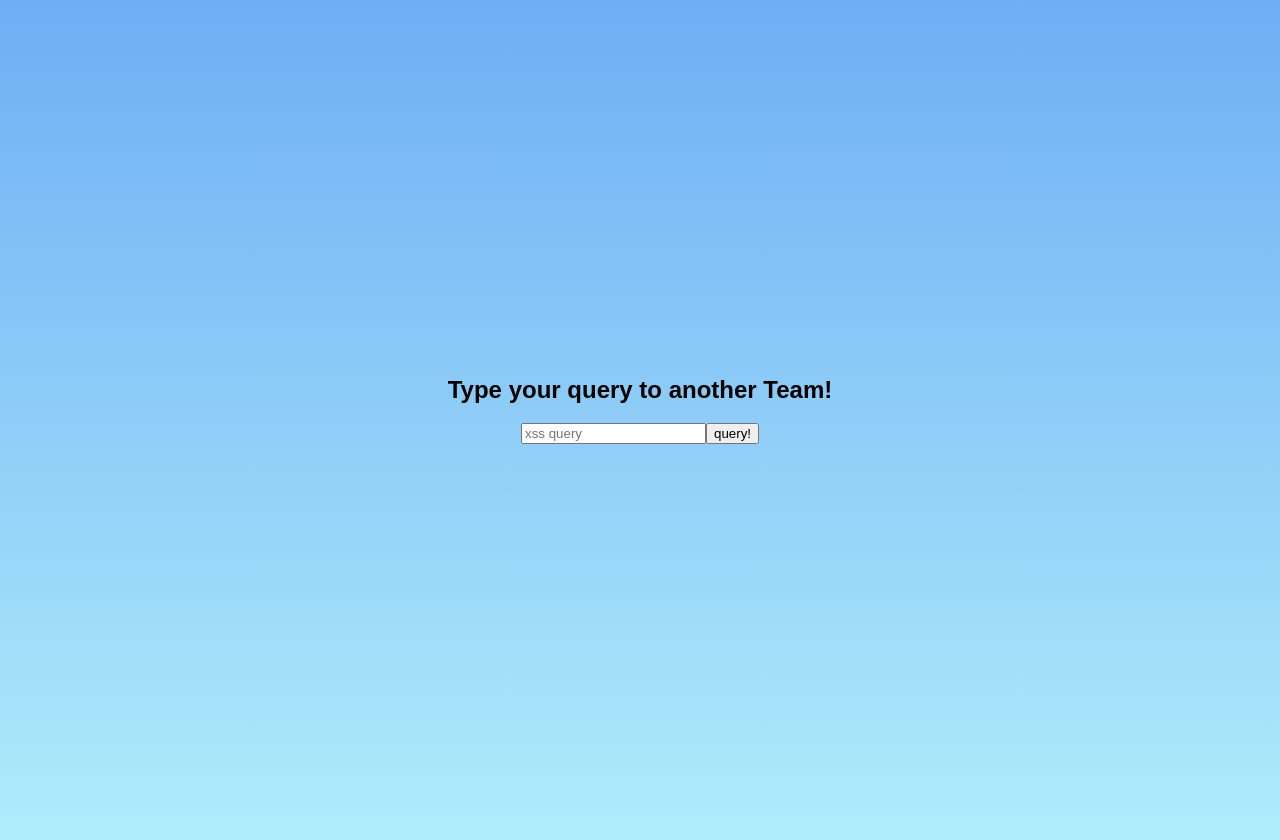
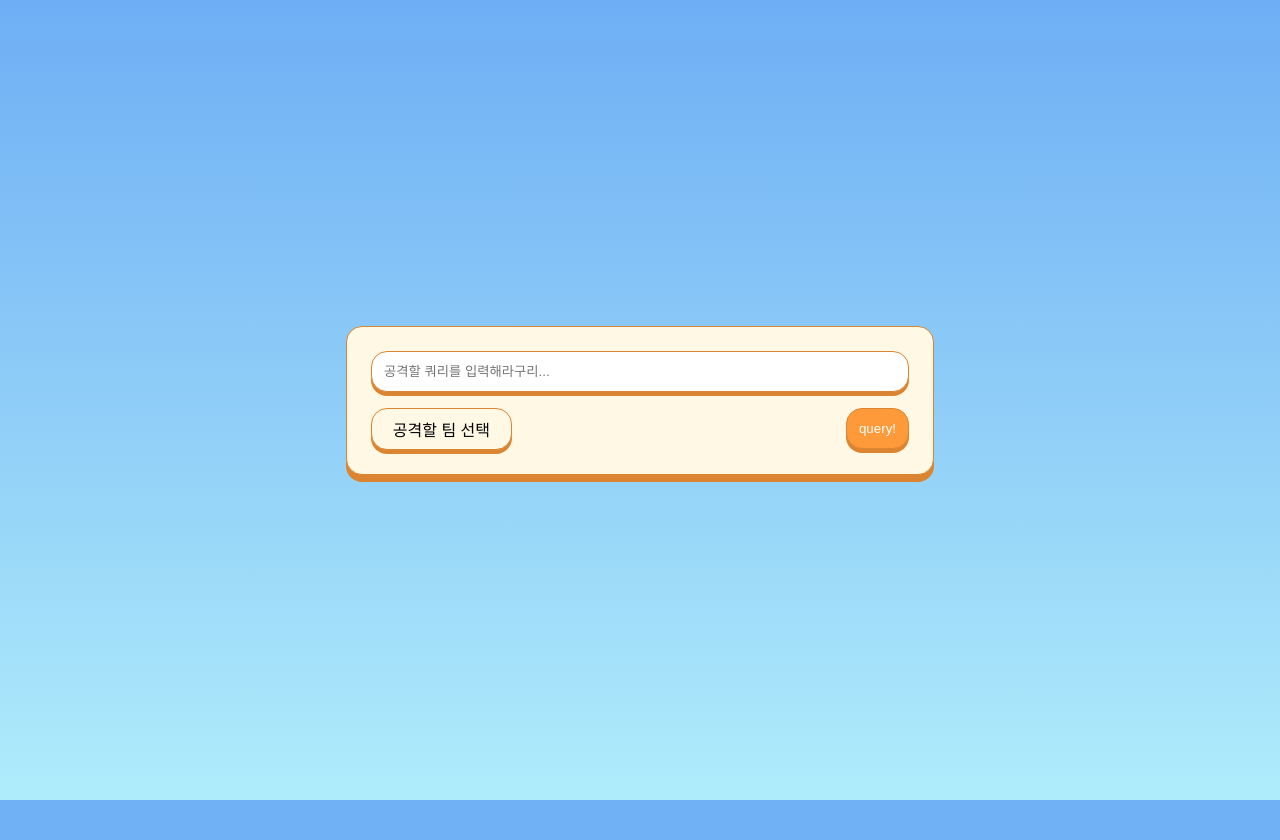
Before and after one commit to betarixm/plt, a Django app: template app/xss/templates/xss/xss.html in a window 1280 px wide. After the commit the page ends 800 px from the top, so only its background shows below. Run offline with Django 3.2, Linux system fonts and the light colour scheme; the template is opened without the code that fills it, so the values that code supplies are empty; some web fonts are replaced.

Commit message:
Decorate and Split Attack Form

```diff
--- a/app/core/static/css/main.css
+++ b/app/core/static/css/main.css
@@ -19,11 +19,10 @@
 }
 
 body{
-    width: 100vw;
-    height: 100vh;
     background: linear-gradient(#6EAEF4, #AFECFB);
     font-family: 'sdnr', sans-serif;
-    margin: 0;
+    margin: 0 !important;
+    padding: 0 !important;
 }
 
 .app{
@@ -43,8 +42,8 @@ form{
 
 }
 
-form > input {
-
+.formInput{
+    width: 40vw;
 }
 
 .vertical{
@@ -61,15 +60,21 @@ form > input {
 
 .shadow-small{
     box-shadow: 0 4px 0 #DB8532;
+    border: 1px solid #DB8532;
 }
 .shadow-big{
     box-shadow: 0 7px 0 #DB8532;
+    border: 1px solid #DB8532
 }
 
 .push:hover{
     box-shadow: 0 1px 0 #DB8532;
     position: relative;
     top: 3px;
+}
+
+.color-white{
+    background-color: white;
 }
 .color-light{
     background-color: #FFF8E4;
@@ -79,6 +84,12 @@ form > input {
     background-color: #ff9a3b;
     color: white;
 }
+
+.color-red{
+    background-color: #ff3b3b;
+    color: white;
+}
+
 .margin-big{
     margin: 5vh;
 }
@@ -90,11 +101,49 @@ form > input {
     margin: 1vh;
 
 }
+
+
 .padding-small{
     padding: 1.5vh;
 }
 .box{
     border-radius: 2vh;
-    border: none;
     font-family: 'sdnr', sans-serif;
 }
+
+.padding-tiny{
+    padding: 1vh;
+}
+
+.flex{
+    display: flex;
+}
+
+.listItem{
+    width: 30vw;
+    text-align: center;
+    cursor: pointer;
+}
+
+.center{
+    justify-content: center;
+    align-items: center;
+}
+a {
+    text-decoration-line: none;
+}
+
+input[type=radio]{
+	width: 0;
+    height: 0;
+    position: absolute;
+    left: -9999px;
+}
+input[type=radio] + label{
+    transition: border-color .15s ease-out,  color .25s ease-out,  background-color .15s ease-out, box-shadow .15s ease-out;
+    cursor: pointer;
+}
+input[type=radio]:checked + label{
+    background-color: #ff3b3b;
+    color: white;
+}
--- /dev/null
+++ b/app/core/templates/core/attack_form.html
@@ -0,0 +1,28 @@
+<div class="box color-light shadow-big margin-big padding-big vertical">
+    <form action="{% url 'sqli' %}" method="post">
+        {% csrf_token %}
+        <div class="vertical">
+            <input class="formInput box margin-small padding-small color-white shadow-small push" type="text"
+                name="query" placeholder="공격할 쿼리를 입력해라구리..." value="{{ form.query.data|default_if_none:'' }}">
+            <div class="flex row margin-small" style="align-items: center; justify-content: space-between;">
+                <div class="box color-light shadow-small padding-tiny flex row">
+                    <div class="flex center" style="margin-left: 1vw; margin-right: 1vw">
+                        공격할 팀 선택
+                    </div>
+
+                    {% for choice in form.team.field.choices %}
+                    <div class="flex radio">
+                        <input id="{{choice.0}}" type="radio" name="team" value="{{choice.0}}" {% ifequal form.team.data choice.0 %}
+                            checked="checked" {% endifequal %} />
+                        <label class="box color-white push margin-small padding-tiny shadow-small" for="{{choice.0}}">{{choice.1}}</label>
+                    </div>
+
+                    {% endfor %}
+                </div>
+                <button class="box padding-small color-dark shadow-small push"
+                    type="submit">query!</button>
+            </div>
+
+        </div>
+    </form>
+</div>
--- a/app/xss/templates/xss/xss.html
+++ b/app/xss/templates/xss/xss.html
@@ -15,21 +15,8 @@
             <h2>Failed to execute script...</h2>
             <h3>FAILED BY: {{ failed|safe }}</h3>
         {% endif %}
-    {% else %}
-        <h2>Type your query to another Team!</h2>
     {% endif %}
-    <form action="{% url 'xss' %}" method="post">
-        {% csrf_token %}
-        <input type="text" name="query" placeholder="xss query" value="{{ form.query.data|default_if_none:'' }}">
-        {% for choice in form.team.field.choices %}
-            <li>
-                <input type="radio" name="team" value="{{choice.0}}"
-                        {% ifequal form.team.data choice.0 %}
-                       checked="checked"
-                        {% endifequal %}/>
-                <label for="">{{choice.1}}</label>
-            </li>
-        {% endfor %}
-        <button type="submit">query!</button>
-    </form>
+    {% url 'xss' as action_url %}
+    {% include "core/attack_form.html" with form=form action=action_url%}
+
 {% endblock %}
```
Also changed, not shown: app/core/templates/core/index.html (+15 -9 lines), app/sqli/templates/sqli/sqli.html (+3 -14 lines), app/ssti/templates/ssti/ssti.html (+4 -16 lines), app/flag/migrations/0002_remove_flag_is_added.py (added), app/xss/migrations/0004_auto_20200815_0209.py (added).
